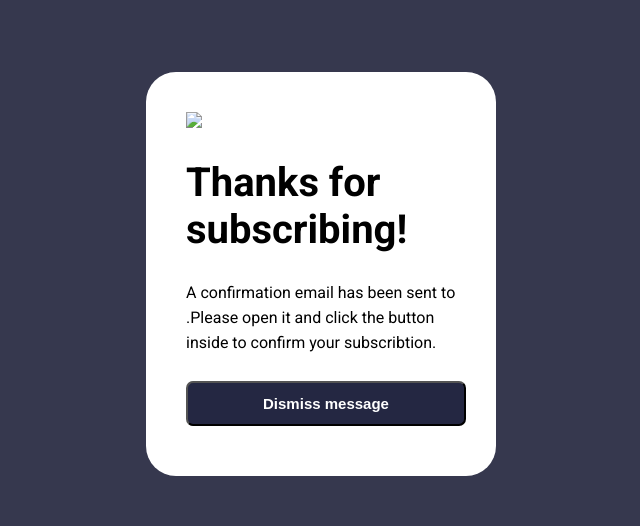
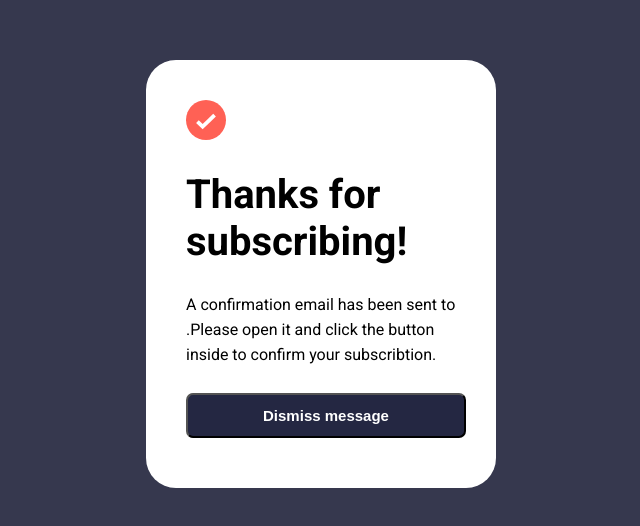
Before and after one commit to elma0101/app2, a plain HTML site: page thank_you.html in a window 1280 px wide. Shown: the part 134-660 px from the top of the page, without its empty margins (319-959 px from the left). Drawn offline with Linux system fonts and the light colour scheme.

Commit message:
Update thank_you.html

```diff
--- a/thank_you.html
+++ b/thank_you.html
@@ -15,7 +15,7 @@
    <div class="container">
      <div class="block4">
         <img
-            src="/newsletter-sign-up-with-success-message-main//newsletter-sign-up-with-success-message-main/assets/images/icon-list.svg">
+            src="icon-list.svg">
         <h1>Thanks for subscribing!</h1>
         <p>A confirmation email has been sent to  .Please open it and click the button inside to confirm your subscribtion.</p>
         <form action="">
```
